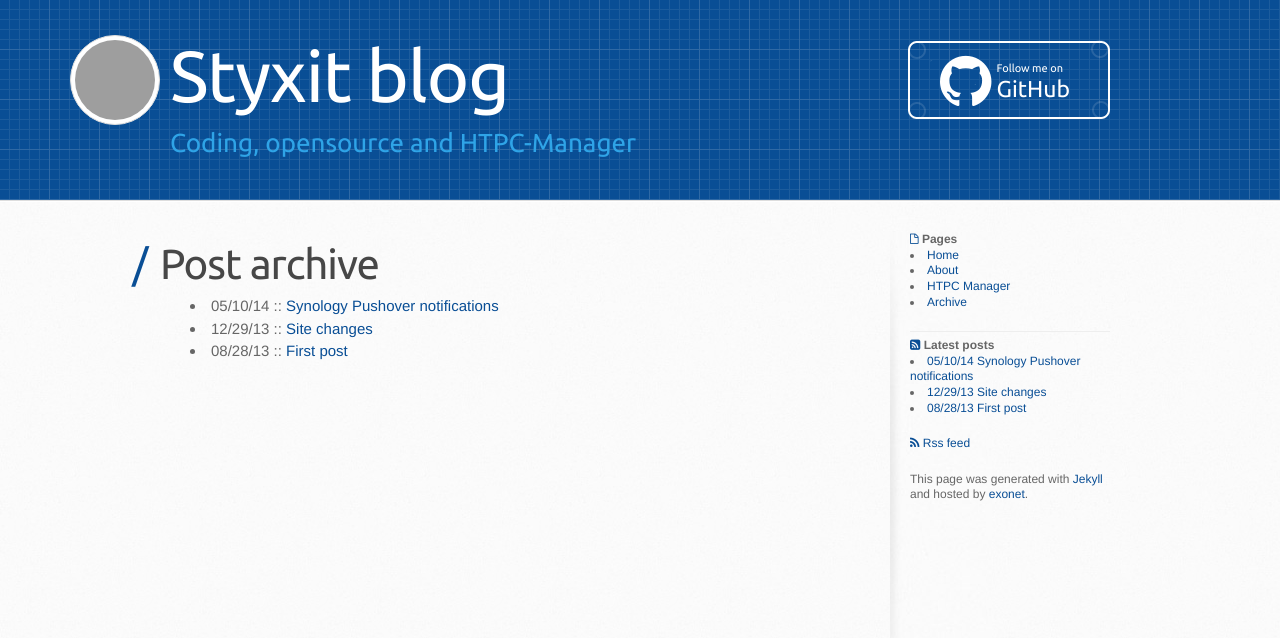
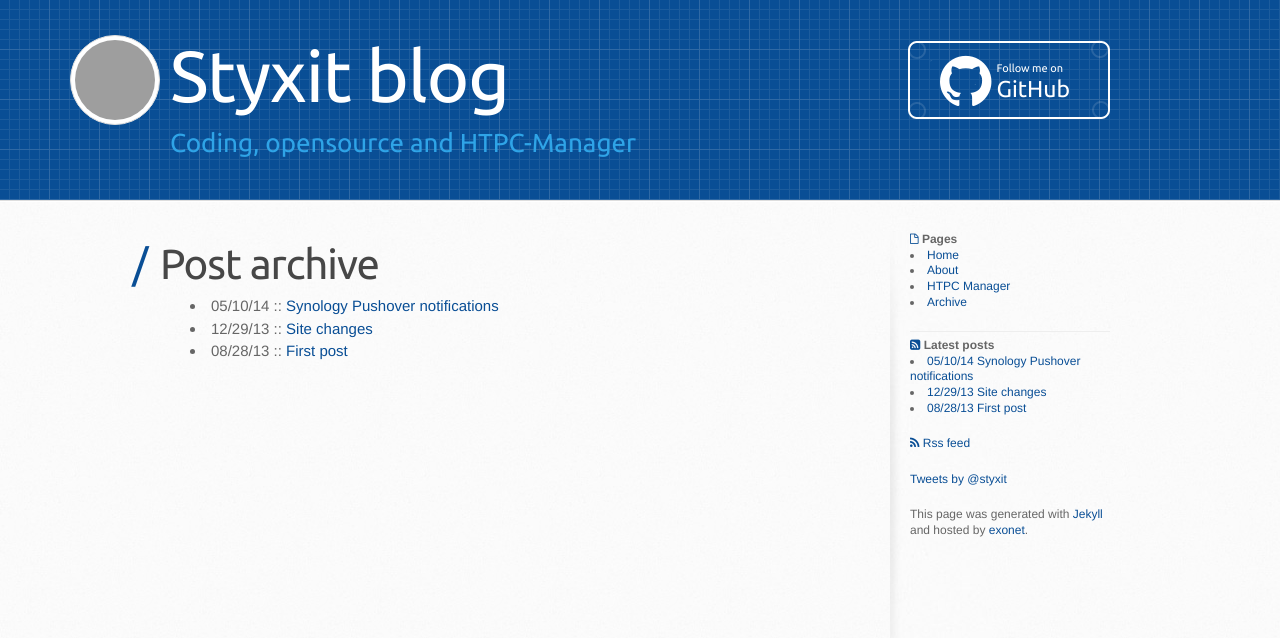
Before and after one commit to styxit/styxit.github.io, a Jekyll site: the page built from archive.md, in a window 1280 px wide, cut to the strip 0-638 px from the top of the page. Built offline with Jekyll 4.4.1, drawn with Linux system fonts in a browser that asks for light colours; nearby versions of some CDN libraries; comment, search, counter and statistics services are not loaded; grey boxes are pictures that could not be loaded.

Commit message:
Twitter feed

```diff
--- a/_includes/sidebar.html
+++ b/_includes/sidebar.html
@@ -24,4 +24,9 @@
   <a href="/feed.xml"><i class="icon-rss"></i> Rss feed</a>
 </p>
 
+<p>
+  <a class="twitter-timeline" href="https://twitter.com/styxit" data-widget-id="483718072407052288" data-tweet-limit="4" data-chrome="transparent">Tweets by @styxit</a>
+  <script>!function(d,s,id){var js,fjs=d.getElementsByTagName(s)[0],p=/^http:/.test(d.location)?'http':'https';if(!d.getElementById(id)){js=d.createElement(s);js.id=id;js.src=p+"://platform.twitter.com/widgets.js";fjs.parentNode.insertBefore(js,fjs);}}(document,"script","twitter-wjs");</script>
+</p>
+
 <p>This page was generated with <a href="http://jekyllrb.com">Jekyll</a> and hosted by <a href="http://exonet.nl">exonet</a>.</p>
```
